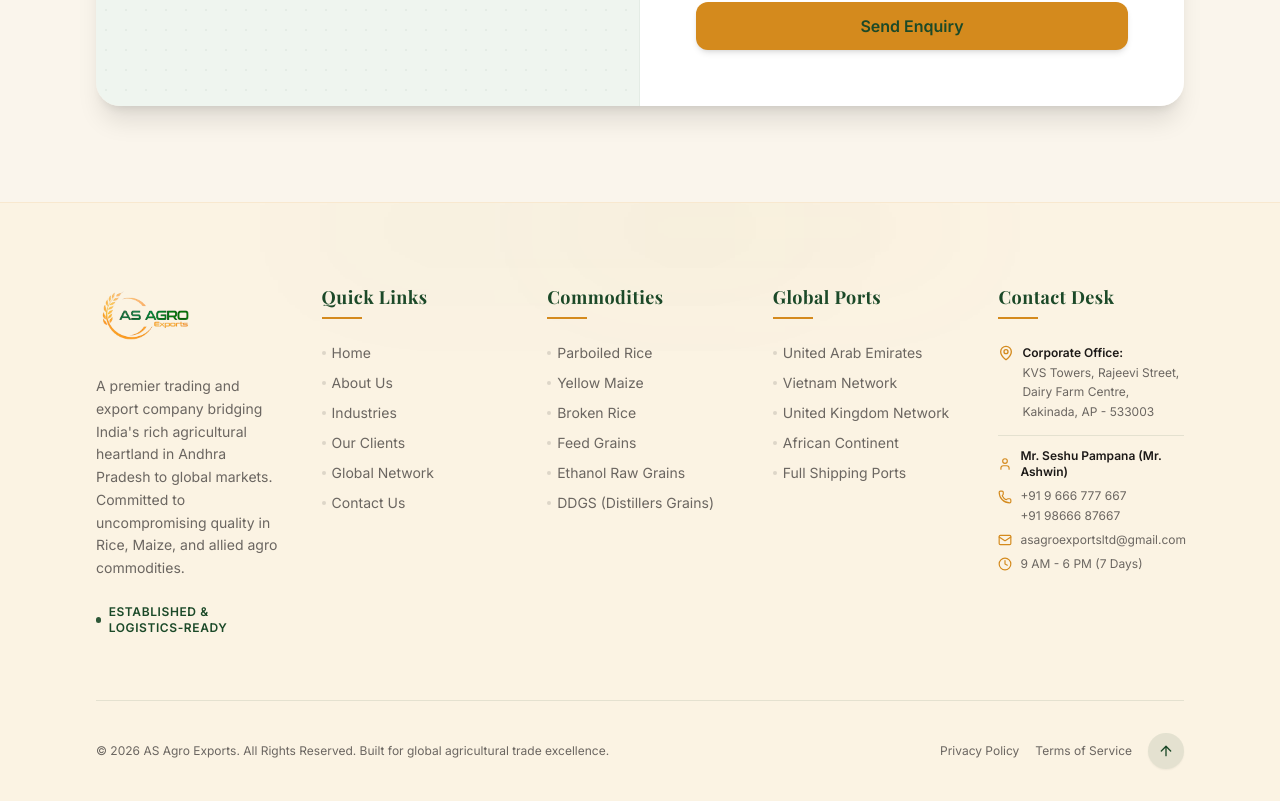
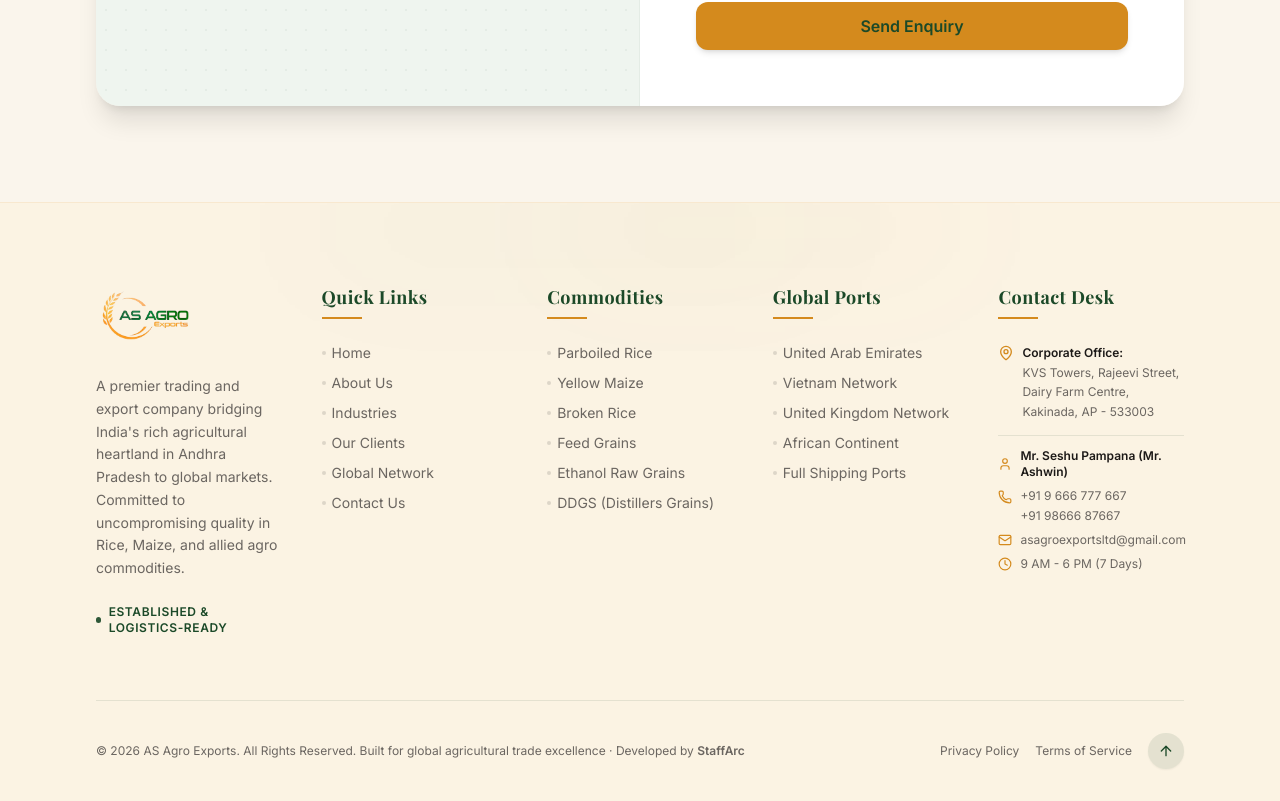
Before and after one commit to Nikhilesh-0007/Agro, a React (Vite) app: page /contact in a window 1280 px wide. Shown: the part 989-1790 px from the top of the page. Built offline with nearby package versions, Linux system fonts and the light colour scheme; a web font is replaced by a local one.

Commit message:
Add developed by StaffArc link to footer

```diff
--- a/src/components/Footer.tsx
+++ b/src/components/Footer.tsx
@@ -173,7 +173,17 @@
 
         {/* Bottom Bar */}
         <div className="mt-8 flex flex-col sm:flex-row items-center justify-between gap-4 text-xs text-neutral-stone">
-          <p>© {new Date().getFullYear()} AS Agro Exports. All Rights Reserved. Built for global agricultural trade excellence.</p>
+          <p>
+            © {new Date().getFullYear()} AS Agro Exports. All Rights Reserved. Built for global agricultural trade excellence · Developed by{" "}
+            <a
+              href="https://www.instagram.com/staffarc?igsh=NGI1ajBjank5aWF3"
+              target="_blank"
+              rel="noopener noreferrer"
+              className="font-semibold hover:text-green-primary transition-colors duration-200"
+            >
+              StaffArc
+            </a>
+          </p>
           <div className="flex items-center gap-4">
             <Link to="/about" className="hover:text-neutral-charcoal transition-colors">Privacy Policy</Link>
             <Link to="/contact" className="hover:text-neutral-charcoal transition-colors">Terms of Service</Link>
```
